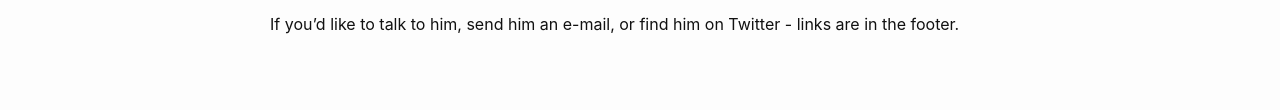
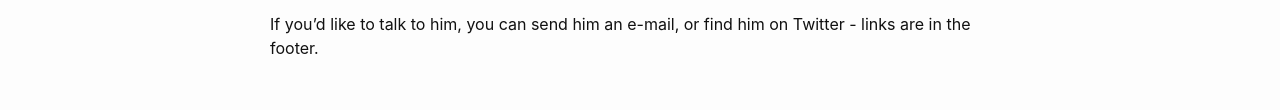
Before and after one commit to harigopal/harigopal.github.io, a plain HTML site: page about/index.html in a window 1280 px wide. Shown: the part 326-436 px from the top of the page. Drawn offline with Linux system fonts and the light colour scheme.

Commit message:
Release a minor improvement to the about page

```diff
--- a/about/index.html
+++ b/about/index.html
@@ -50,7 +50,7 @@
 <a href="https://www.pupilfirst.com">PupilFirst</a>, a learning management system meant for teachers who truly care about
 improving student outcome, by applying the most effective techniques available.</p>
 
-<p>If you’d like to talk to him, send him an e-mail, or find him on Twitter - links are in the footer.</p>
+<p>If you’d like to talk to him, you can send him an e-mail, or find him on Twitter - links are in the footer.</p>
 
   </div>
 
```
